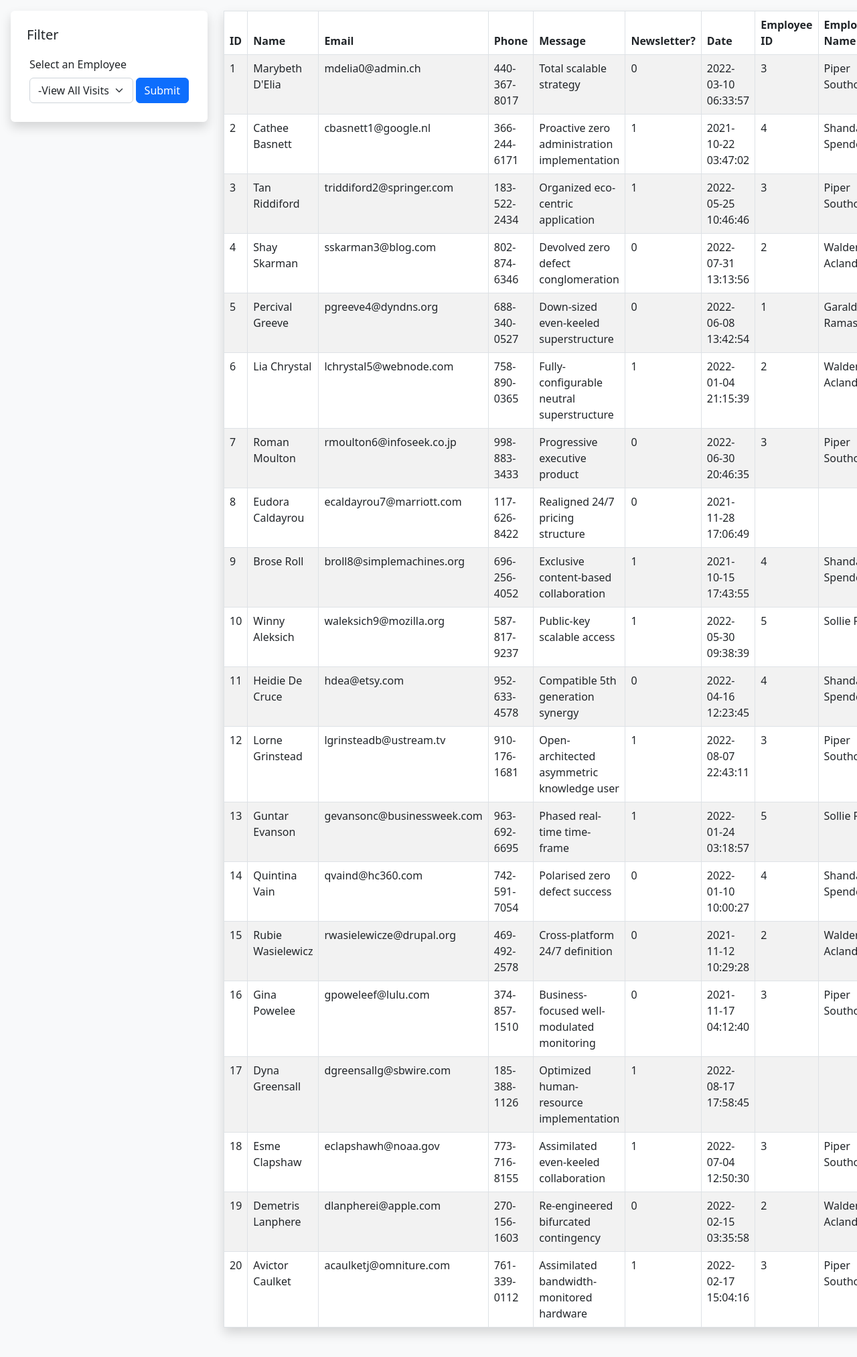
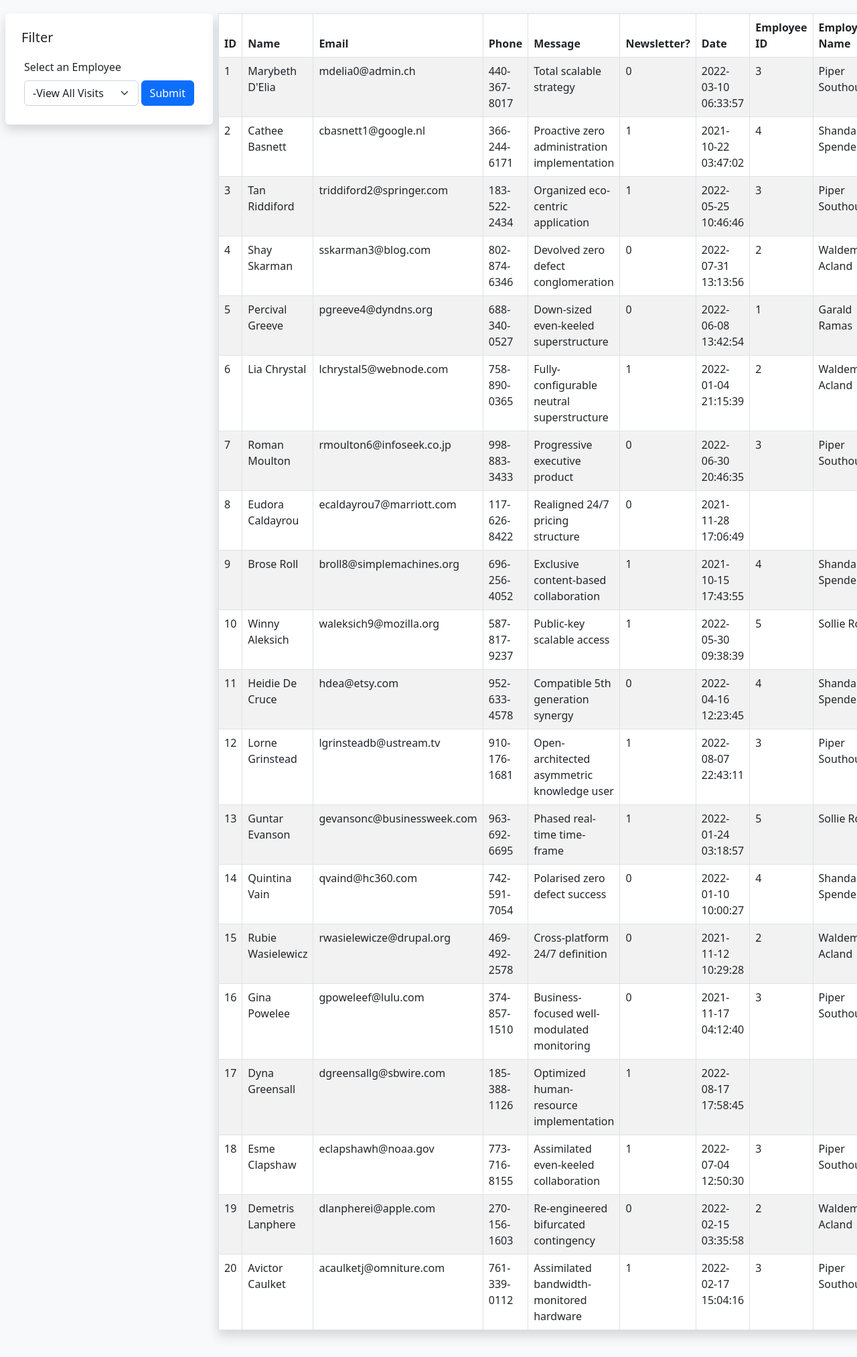
Before and after one commit to nickogoodwin/zah-pizza-php, a PHP site: page /admin/ in a window 1280 px wide. Shown: the part 126-2152 px from the top of the page at 67% size. Run offline with PHP 8.4, Linux system fonts and the light colour scheme; data comes from the database, SQL or seed files in the repository; some libraries are stand-ins or nearby versions.

Commit message:
finished project 3

```diff
--- a/admin/admin.php
+++ b/admin/admin.php
@@ -8,12 +8,12 @@ global $visits;
 ?>
 <main class="container-fluid p-3 overflow-scroll bg-light">
 <div class="row flex-nowrap h-100">
-        <div class="col-auto col-md-4 col-xl-3">
+        <div class="col-auto col-md-4 col-xl-3 p-1">
           <?php include('view/sidenav.php');?>
         </div>
 
 
-        <div class="col table-responsive-lg h-100">
+        <div class="col table-responsive-lg h-100 p-1">
         <table class="bg-white table table-striped table-hover table-bordered shadow">
                 <thead>
                     <th>ID</th>
--- a/admin/index.php
+++ b/admin/index.php
@@ -18,8 +18,11 @@ switch ($action) {
             header('Location: .');
             break;
         }
+        //PHP 8
+        // $visits = get_visits(employee_id: $employee);
 
-        $visits = get_visits($employee_id = $employee);
+        //PHP 7
+        $visits = get_visits(null, null, null, $employee);
 
         include('admin.php');
         break;
@@ -28,7 +31,7 @@ switch ($action) {
 
         delete_visit($id);
 
-        header('Location: .');
+        include('admin.php');
         break;
     case 'update_visit':
         $id = filter_input(INPUT_POST, 'id');
@@ -39,7 +42,7 @@ switch ($action) {
 
         update_visit($id, $name, $email, $phone, $message);
 
-        header('Location: .');
+        include('admin.php');
         break;
     default:
     $visits = get_visits();
```
